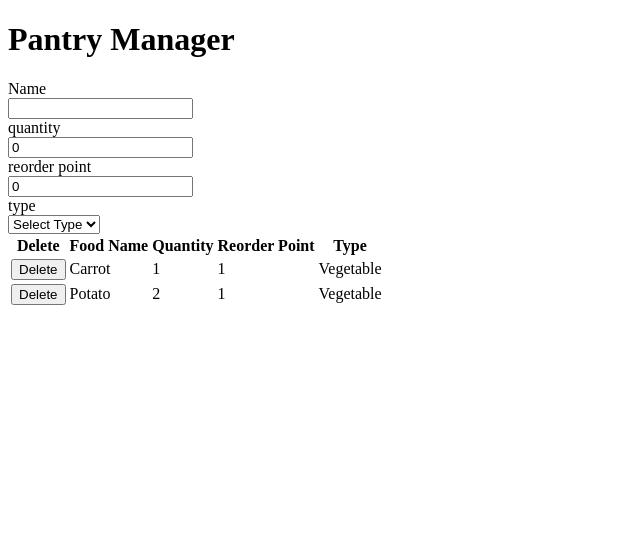
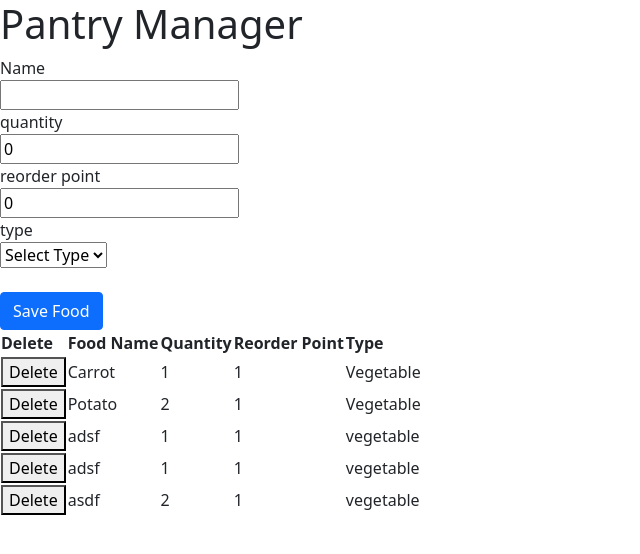
Before and after one commit to kjaf/e-gineeringInventory, a React (Create React App) app in the folder reactworkshopkylefetterman/: page / in a window 1280 px wide. Shown: the top 554 px of the page, without its empty margins (0-640 px from the left). Built offline with nearby package versions, Linux system fonts and the light colour scheme; data requests are answered from the project's data file.

Commit message:
adding react router

```diff
--- a/reactworkshopkylefetterman/db.json
+++ b/reactworkshopkylefetterman/db.json
@@ -13,6 +13,27 @@
       "quantity": 2,
       "reOrderPoint": 1,
       "type": "Vegetable"
+    },
+    {
+      "name": "adsf",
+      "quantity": "1",
+      "reOrderPoint": "1",
+      "type": "vegetable",
+      "id": 3
+    },
+    {
+      "name": "adsf",
+      "quantity": "1",
+      "reOrderPoint": "1",
+      "type": "vegetable",
+      "id": 4
+    },
+    {
+      "name": "asdf",
+      "quantity": "2",
+      "reOrderPoint": "1",
+      "type": "vegetable",
+      "id": 5
     }
   ]
 }
--- a/reactworkshopkylefetterman/package.json
+++ b/reactworkshopkylefetterman/package.json
@@ -17,7 +17,9 @@
     "react": "^17.0.2",
     "react-bootstrap": "^2.0.0-beta.5",
     "react-dom": "^17.0.2",
+    "react-router-dom": "^5.2.0",
     "react-scripts": "4.0.3",
+    "react-toastify": "^7.0.4",
     "typescript": "^4.3.5",
     "web-vitals": "^1.1.2"
   },
--- a/reactworkshopkylefetterman/src/App.tsx
+++ b/reactworkshopkylefetterman/src/App.tsx
@@ -1,7 +1,9 @@
 import React, {useEffect, useState} from 'react'
-import {getFoods, deleteFood} from './api/foodsApi'
+import {getFoods, deleteFood, addFood} from './api/foodsApi'
 import Input from './shared/Input';
 import Select from './shared/Select'
+import { ToastContainer, toast } from 'react-toastify';
+import 'react-toastify/dist/ReactToastify.css';
 
 
 
@@ -89,15 +91,31 @@ const App = () => {
         )
     }
 
+    const handleSubmit = (event:React.FormEvent<HTMLFormElement>) =>{
+      // event.preventDefault();
+        try{
+            const moreFoods = addFood(newFood)
+           //  setFoods([...foods,newFood])
+            setNewFood(emptyFood)
+            toast.success("Food Saved! ")
+        }catch(error){
+            alert("error")
+
+        }
+    }
 
     return (
         <>
+            <ToastContainer />
             <h1>Pantry Manager</h1>
-            <form>
+            <form onSubmit={handleSubmit}>
                 <Input  onChange={onChange} value={newFood.name} id="name" label="Name" />
                 <Input type="number" onChange={onChange}  value={newFood.quantity.toString()} id="quantity" label="quantity" />
                 <Input type="number" onChange={onChange} value={newFood.reOrderPoint.toString()} id="reOrderPoint" label="reorder point" />
                 <Select  onChange={onChange} value={newFood.type} id="type" label="type" options={[{label:"vegetable", value:"vegetable"},{label:"Grain", value:"Grain"},{label:"Fruit",value:"Fruit"}]} />
+                <br />
+                <br />
+                <button className="btn btn-primary" type="submit" value="Save Food">Save Food</button>
             </form>
             <table>
                 <thead>
--- a/reactworkshopkylefetterman/src/api/foodsApi.ts
+++ b/reactworkshopkylefetterman/src/api/foodsApi.ts
@@ -1,5 +1,5 @@
 
-import {Food} from "../App"
+import {Food,newFood} from "../App"
 
 export async function getFoods(){
     const response = await fetch("http://localhost:3001/foods");
@@ -16,3 +16,15 @@ export async function deleteFood(id:number){
     if (!response.ok) throw new Error("Delete failed")
     return  response.json()
 }
+
+export async function addFood(newFood:newFood){
+    const response = await fetch("http://localhost:3001/foods",{
+        method:"POST",
+        body:JSON.stringify(newFood),
+    headers:{'Content-type': 'application/json; charset=UTF-8'}
+})
+
+    if(!response.ok) throw new Error("Creation Failed")
+    return response.json()
+
+}
--- a/reactworkshopkylefetterman/src/index.tsx
+++ b/reactworkshopkylefetterman/src/index.tsx
@@ -1,6 +1,7 @@
 import {render} from 'react-dom'
 import React from 'react'
 import App from './App'
+import 'bootstrap/dist/css/bootstrap.min.css';
 
 //our first react component
 
```
Also changed, not shown: 2 other files (tests, documents, lock files or other folders).
